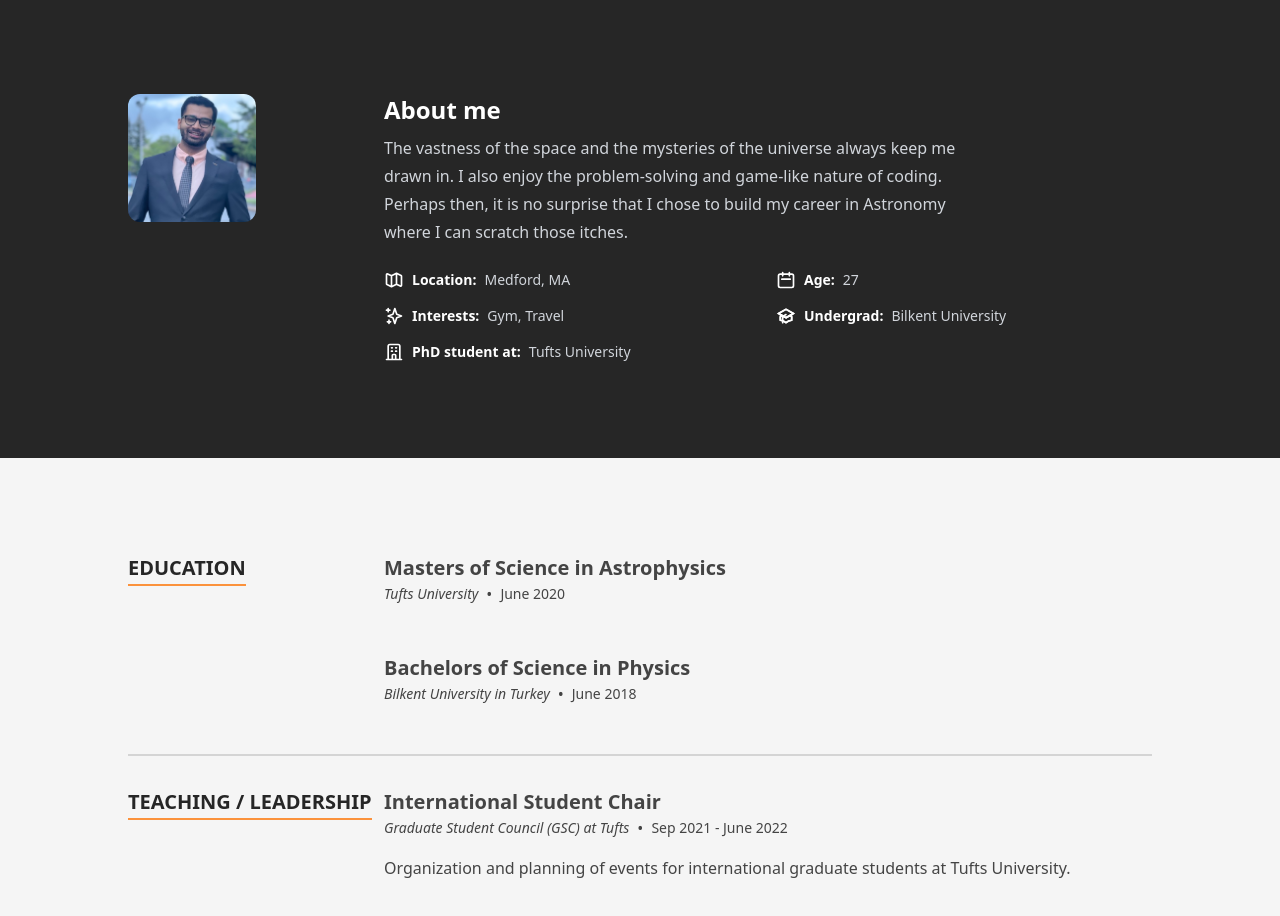
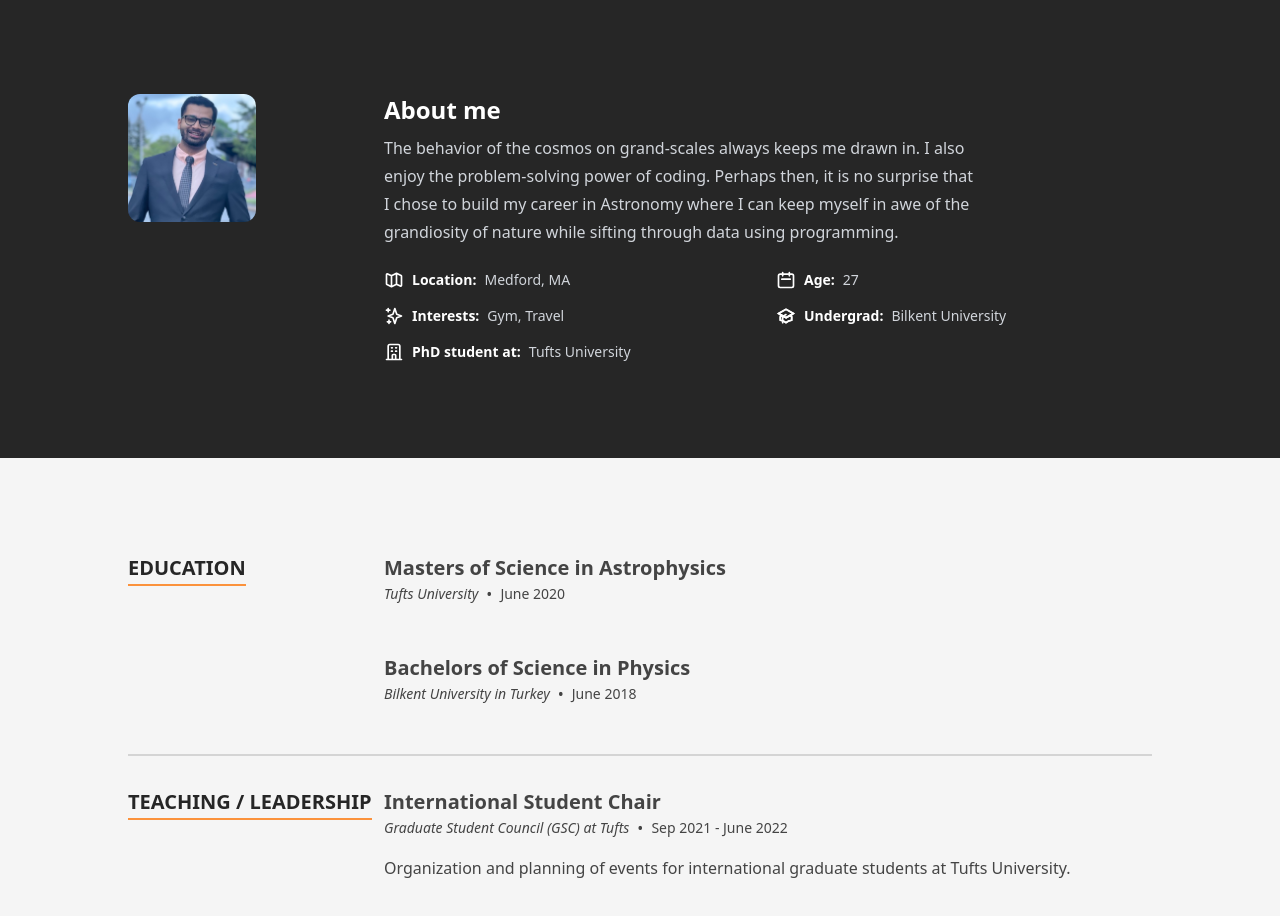
Before and after one commit to zaidikumail/kumailzaidi, a Next.js app: page / in a window 1280 px wide. Shown: the part 802-1718 px from the top of the page. Built offline with nearby package versions, Linux system fonts and the light colour scheme.

Commit message:
Update data.tsx

```diff
--- a/src/data/data.tsx
+++ b/src/data/data.tsx
@@ -92,7 +92,7 @@ export const heroData: Hero = {
  */
 export const aboutData: About = {
   profileImageSrc: profilepic,
-  description: 'The vastness of the space and the mysteries of the universe always keep me drawn in. I also enjoy the problem-solving and game-like nature of coding. Perhaps then, it is no surprise that I chose to build my career in Astronomy where I can scratch those itches.',
+  description: 'The behavior of the cosmos on grand-scales always keeps me drawn in. I also enjoy the problem-solving power of coding. Perhaps then, it is no surprise that I chose to build my career in Astronomy where I can keep myself in awe of the grandiosity of nature while sifting through data using programming.',
   aboutItems: [
     {label: 'Location', text: 'Medford, MA', Icon: MapIcon},
     {label: 'Age', text: '27', Icon: CalendarIcon},
```
